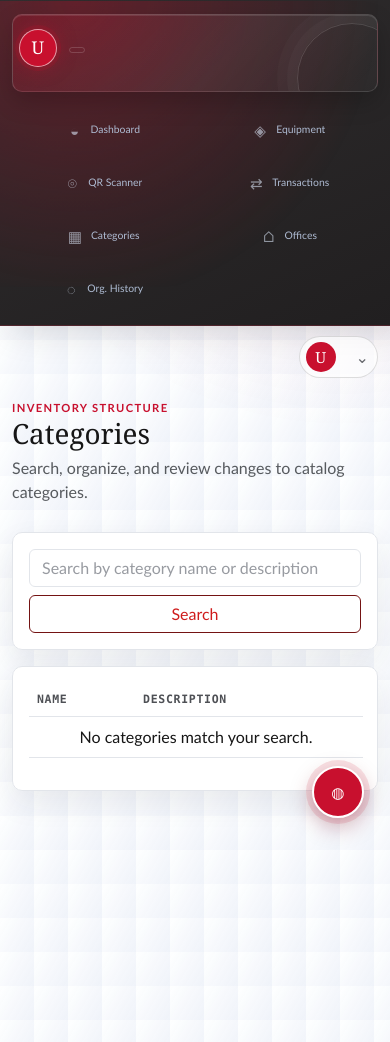
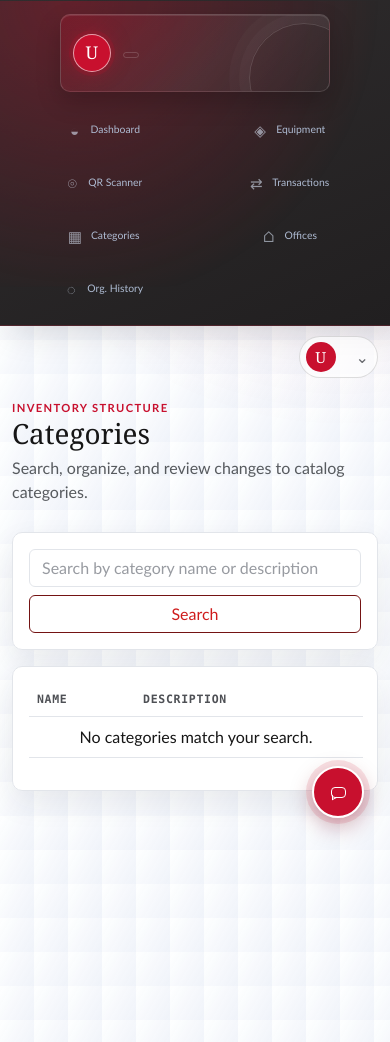
Before and after one commit to RJ-Batiller/ITEMS, a Flask app: template templates/categories.html in a window 390 px wide. Shown: the top 1042 px of the page. Run offline with Flask 3, Linux system fonts and the light colour scheme; the template is opened without the code that fills it, so the values that code supplies are empty.

Commit message:
Polish mobile profile and message icon

```diff
--- a/static/css/app.css
+++ b/static/css/app.css
@@ -3275,7 +3275,30 @@ body {
 .icon-categories::before { content: "▦"; }
 .icon-offices::before { content: "⌂"; }
 .icon-history::before { content: "◌"; }
-.icon-messages::before { content: "◍"; }
+.icon-messages {
+    position: relative;
+}
+
+.icon-messages::before {
+    width: 15px;
+    height: 11px;
+    border: 1.5px solid currentColor;
+    border-radius: 4px;
+    content: "";
+}
+
+.icon-messages::after {
+    position: absolute;
+    bottom: 3px;
+    left: 4px;
+    width: 5px;
+    height: 5px;
+    border-bottom: 1.5px solid currentColor;
+    border-left: 1.5px solid currentColor;
+    background: transparent;
+    content: "";
+    transform: skewY(-28deg);
+}
 .icon-users::before { content: "♙"; }
 .icon-profile::before { content: "◉"; }
 .icon-logout::before { content: "↪"; }
@@ -3810,6 +3833,37 @@ body {
     }
 }
 
+@media (max-width: 900px) {
+    .sidebar-user {
+        width: min(100%, 300px);
+        max-width: 300px;
+        margin-right: auto;
+        margin-left: auto;
+        padding: 10px 11px;
+    }
+}
+
+@media (max-width: 520px) {
+    .sidebar-user {
+        width: min(100%, 270px);
+        max-width: 270px;
+        padding: 8px 10px;
+    }
+
+    .sidebar-user-avatar {
+        width: 38px;
+        height: 38px;
+    }
+
+    .sidebar-user-info strong {
+        font-size: 0.72rem;
+    }
+
+    .sidebar-user-role {
+        font-size: 0.52rem;
+    }
+}
+
 /* Floating message action marked in the desktop reference layout. */
 .sidebar-message-float {
     position: fixed;
--- a/templates/base.html
+++ b/templates/base.html
@@ -49,7 +49,6 @@
 </aside>
 <main class="content-area">
 <header class="app-topbar">
-<div class="app-topbar-context"><span class="app-topbar-dot"></span><span>ITEMS control desk</span></div>
 <div class="topbar-account">
 <button class="topbar-account-toggle" type="button" aria-expanded="false" aria-controls="topbar-account-menu">
 {% if g.current_user.has_profile_picture %}<img src="{{ url_for('profile_picture', user_id=g.current_user.id) }}" alt="">{% else %}<span class="topbar-account-avatar">{{ session.get('full_name', 'U')[:1]|upper }}</span>{% endif %}
```
